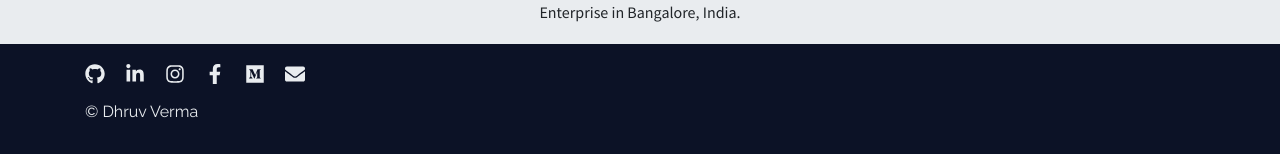
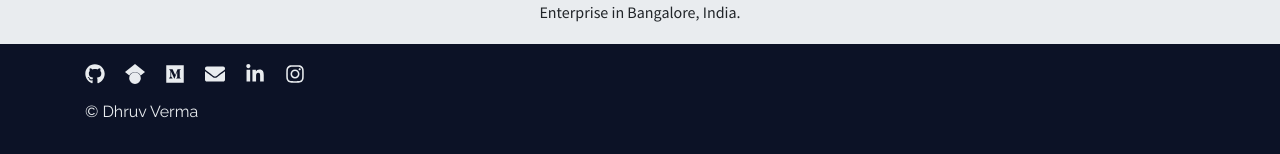
Before and after one commit to dh1105/mywebsite, a React (Create React App) app: page /projects#/home in a window 1280 px wide. Shown: the part 2177-2331 px from the top of the page. Built offline with nearby package versions, Linux system fonts and the light colour scheme.

Commit message:
Added Google scholar and TENCON paper

```diff
--- a/package.json
+++ b/package.json
@@ -17,7 +17,7 @@
     "react-event-timeline": "^1.6.3",
     "react-flippy": "^0.1.5",
     "react-ga": "^2.7.0",
-    "react-icons": "^3.7.0",
+    "react-icons": "^4.2.0",
     "react-popper": "0.9.2",
     "react-redux": "5.0.7",
     "react-redux-form": "1.16.8",
--- a/src/Contact/ContactComponent.js
+++ b/src/Contact/ContactComponent.js
@@ -2,7 +2,8 @@ import React, { Component } from 'react'
 import Header from '../HeaderComponent'
 import Footer from '../FooterComponent'
 import { Card, CardBody } from 'reactstrap';
-import { FaFacebookF, FaLinkedinIn, FaGithub, FaInstagram, FaEnvelope, FaMedium } from 'react-icons/fa'
+import { FaLinkedinIn, FaGithub, FaInstagram, FaEnvelope, FaMedium } from 'react-icons/fa'
+import { SiGooglescholar } from 'react-icons/si'
 import '../Icons.css'
 
 class Contact extends Component {
@@ -35,11 +36,11 @@ class Contact extends Component {
                                 <div className="row" style={{marginTop: '20px'}}>
                                     <div className="col-auto">
                                         <FaGithub size={20} className="contact-icon" onClick={() => this.openUrl("https://github.com/dh1105")} />
+                                        <SiGooglescholar size={20} className="contact-icon" onClick={() => this.openUrl("https://scholar.google.com/citations?user=0RASMhYAAAAJ&hl=en")} />
+                                        <FaMedium size={20} className="contact-icon" onClick={() => this.openUrl("https://medium.com/@dh1105")} />
+                                        <FaEnvelope size={20} className="contact-icon" onClick={this.onClickMail} />
                                         <FaLinkedinIn size={20} className="contact-icon" onClick={() => this.openUrl("https://www.linkedin.com/in/dhruv-verma-273190160/")} />
                                         <FaInstagram size={20} className="contact-icon" onClick={() => this.openUrl("https://www.instagram.com/dh1105/?hl=en")} />
-                                        <FaFacebookF size={20} className="contact-icon" onClick={() => this.openUrl("https://www.facebook.com/dhruv2scs")} />
-                                        <FaMedium size={20} className="contact-icon" onClick={() => this.openUrl("https://medium.com/@dh1105")} />
-                                        <FaEnvelope size={20} className="contact-icon" onClick={this.onClickMail} />
                                     </div>
                                 </div>
                             </CardBody>
--- a/src/FooterComponent.js
+++ b/src/FooterComponent.js
@@ -1,5 +1,6 @@
 import React, { Component } from 'react';
-import { FaFacebookF, FaLinkedinIn, FaGithub, FaInstagram, FaMedium, FaEnvelope } from 'react-icons/fa'
+import { FaLinkedinIn, FaGithub, FaInstagram, FaMedium, FaEnvelope } from 'react-icons/fa'
+import { SiGooglescholar } from 'react-icons/si'
 import myimage from './assets/myimage.jpg'
 import "./Icons.css"
 
@@ -32,11 +33,11 @@ class Footer extends Component {
                         <div className="row">
                             <div className="col-auto">
                                 <FaGithub size={20} className="icon" onClick={() => this.openUrl("https://github.com/dh1105")} />
+                                <SiGooglescholar size={20} className="icon" onClick={() => this.openUrl("https://scholar.google.com/citations?user=0RASMhYAAAAJ&hl=en")} />
+                                <FaMedium size={20} className="icon" onClick={() => this.openUrl("https://medium.com/@dh1105")} />
+                                <FaEnvelope size={20} className="icon" onClick={this.onClickMail} />
                                 <FaLinkedinIn size={20} className="icon" onClick={() => this.openUrl("https://www.linkedin.com/in/dhruv-verma-273190160/")} />
                                 <FaInstagram size={20} className="icon" onClick={() => this.openUrl("https://www.instagram.com/dh1105/?hl=en")} />
-                                <FaFacebookF size={20} className="icon" onClick={() => this.openUrl("https://www.facebook.com/dhruv2scs")} />
-                                <FaMedium size={20} className="icon" onClick={() => this.openUrl("https://medium.com/@dh1105")} />
-                                <FaEnvelope size={20} className="icon" onClick={this.onClickMail} />
                             </div>
                         </div>
                         <div className="row">
--- a/src/Publications/PublicationsComponent.js
+++ b/src/Publications/PublicationsComponent.js
@@ -23,7 +23,8 @@ class Publications extends Component {
                                 <ol style={{ paddingLeft: "15px", fontFamily: "Source Sans Pro" }}>
                                     <li style={{marginBottom: "10px"}}>
                                         Dhruv Verma, Dr Sunaina Puri, Dr Srikanth Prabhu and Dr Komal Smriti
-                                        (2020, November 16-19) <b>'Anomaly detection in panoramic dental X-rays using a hybrid Deep Learning and Machine Learning approach'</b> -
+                                        (2020, November 16-19) <span className="course"><a target="_blank" rel="noopener noreferrer" style={{ color: 'inherit' }} href="https://ieeexplore.ieee.org/abstract/document/9293765">
+                                        <b><u>'Anomaly detection in panoramic dental X-rays using a hybrid Deep Learning and Machine Learning approach'</u></b></a></span> -
                                         Paper accepted at the IEEE Region 10 TENCON 2020 conference,
                                         Osaka, Japan.
                                     </li>
```
Also changed, not shown: src/App.js (+0 -16 lines), 1 other file (tests, documents, lock files or other folders).
